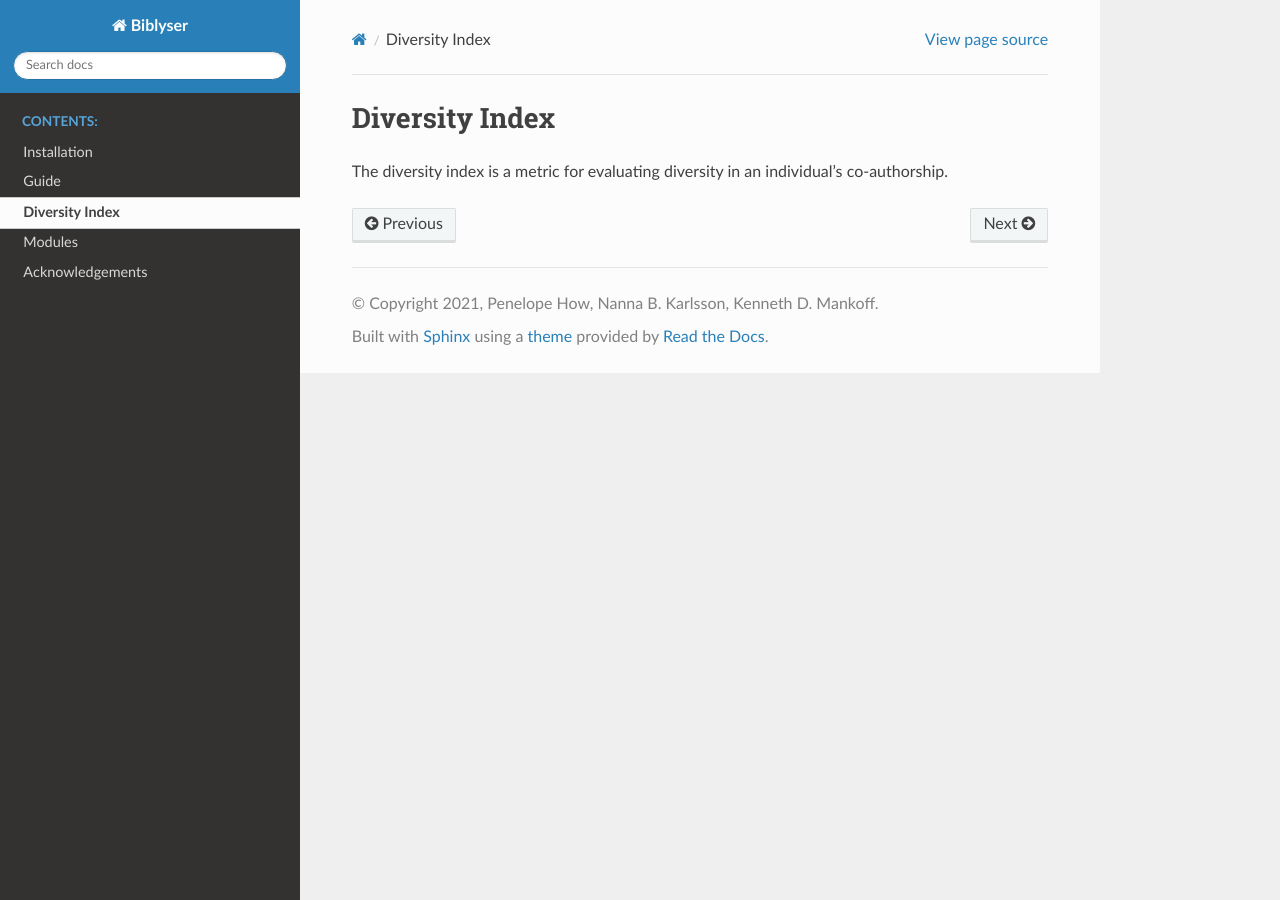
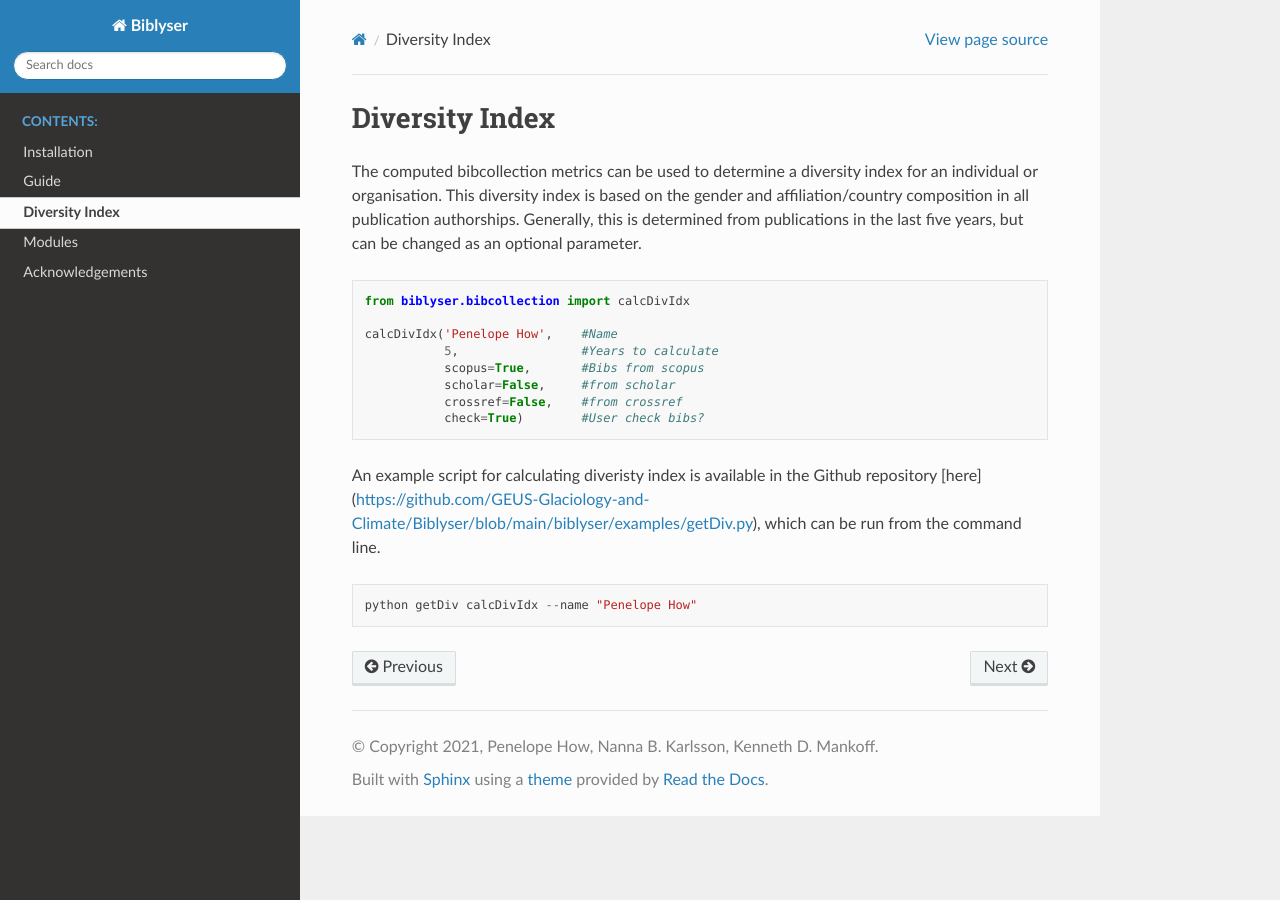
Before and after one commit to GEUS-Glaciology-and-Climate/Biblyser, a Sphinx documentation site: the page built from docs/source/diversityindex.rst, in a window 1280 px wide. Built offline with Sphinx 7.4.7 and the Read the Docs theme 2.0.0, drawn with Linux system fonts in a browser that asks for light colours.

Commit message:
documentation update

```diff
--- a/docs/source/diversityindex.rst
+++ b/docs/source/diversityindex.rst
@@ -1,4 +1,21 @@
 Diversity Index
 ===============
 
-The diversity index is a metric for evaluating diversity in an individual's co-authorship.
+The computed bibcollection metrics can be used to determine a diversity index for an individual or organisation. This diversity index is based on the gender and affiliation/country composition in all publication authorships. Generally, this is determined from publications in the last five years, but can be changed as an optional parameter.
+
+.. code-block:: python
+
+   from biblyser.bibcollection import calcDivIdx
+
+   calcDivIdx('Penelope How',    #Name
+   	      5,                 #Years to calculate
+	      scopus=True,       #Bibs from scopus
+	      scholar=False,     #from scholar
+	      crossref=False,    #from crossref
+              check=True)        #User check bibs?
+
+An example script for calculating diveristy index is available in the Github repository [here](https://github.com/GEUS-Glaciology-and-Climate/Biblyser/blob/main/biblyser/examples/getDiv.py), which can be run from the command line.
+
+.. code-block:: python
+
+   python getDiv calcDivIdx --name "Penelope How"
--- a/docs/source/index.rst
+++ b/docs/source/index.rst
@@ -5,6 +5,8 @@
 
 Biblyser
 ==========
+
+**Biblyser** is an object-oriented Python workflow for computing and analysing bibliometrics for an individual or organisation.
 
 .. toctree::
    :maxdepth: 2
--- a/setup.py
+++ b/setup.py
@@ -29,8 +29,8 @@ setuptools.setup(
         "Bug Tracker": "https://github.com/GEUS-Glaciology-and-Climate/Biblyser/issues",
     },
     keywords="publications citations academia science bibliometrics",
-#    package_dir={"": "Biblyser"},
-#    packages=setuptools.find_packages(where="Biblyser"),
+#    package_dir={"": "biblyser"},
+    #packages=setuptools.find_packages(where="biblyser"),
     packages=setuptools.find_packages(),
     classifiers=[
         "Programming Language :: Python :: 3",
```
Also changed, not shown: README.md (+27 -8 lines), docs/source/guide.rst (+5 -5 lines), docs/source/installation.rst (+7 -10 lines), docs/source/modules.rst (+4 -4 lines).
